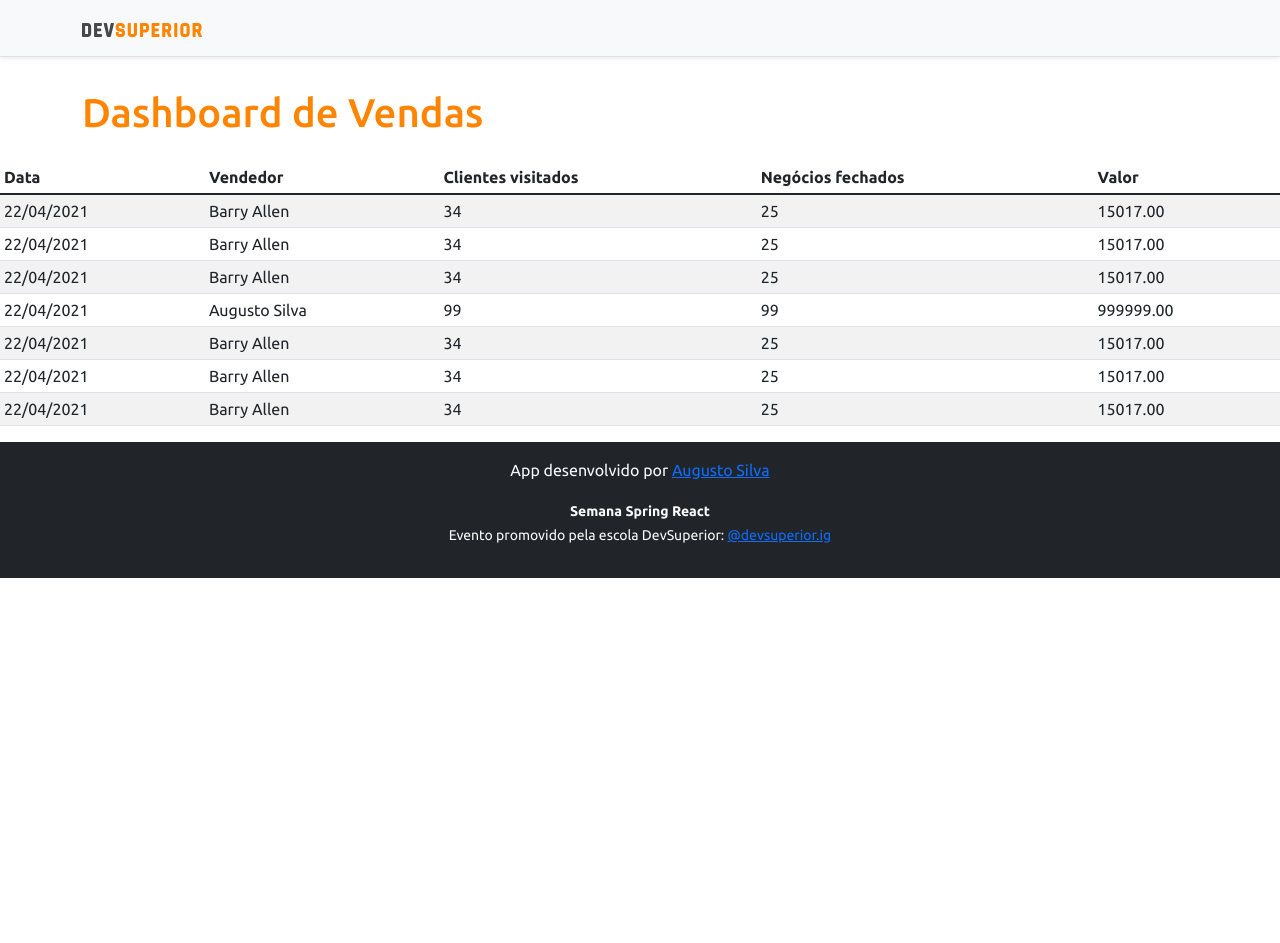
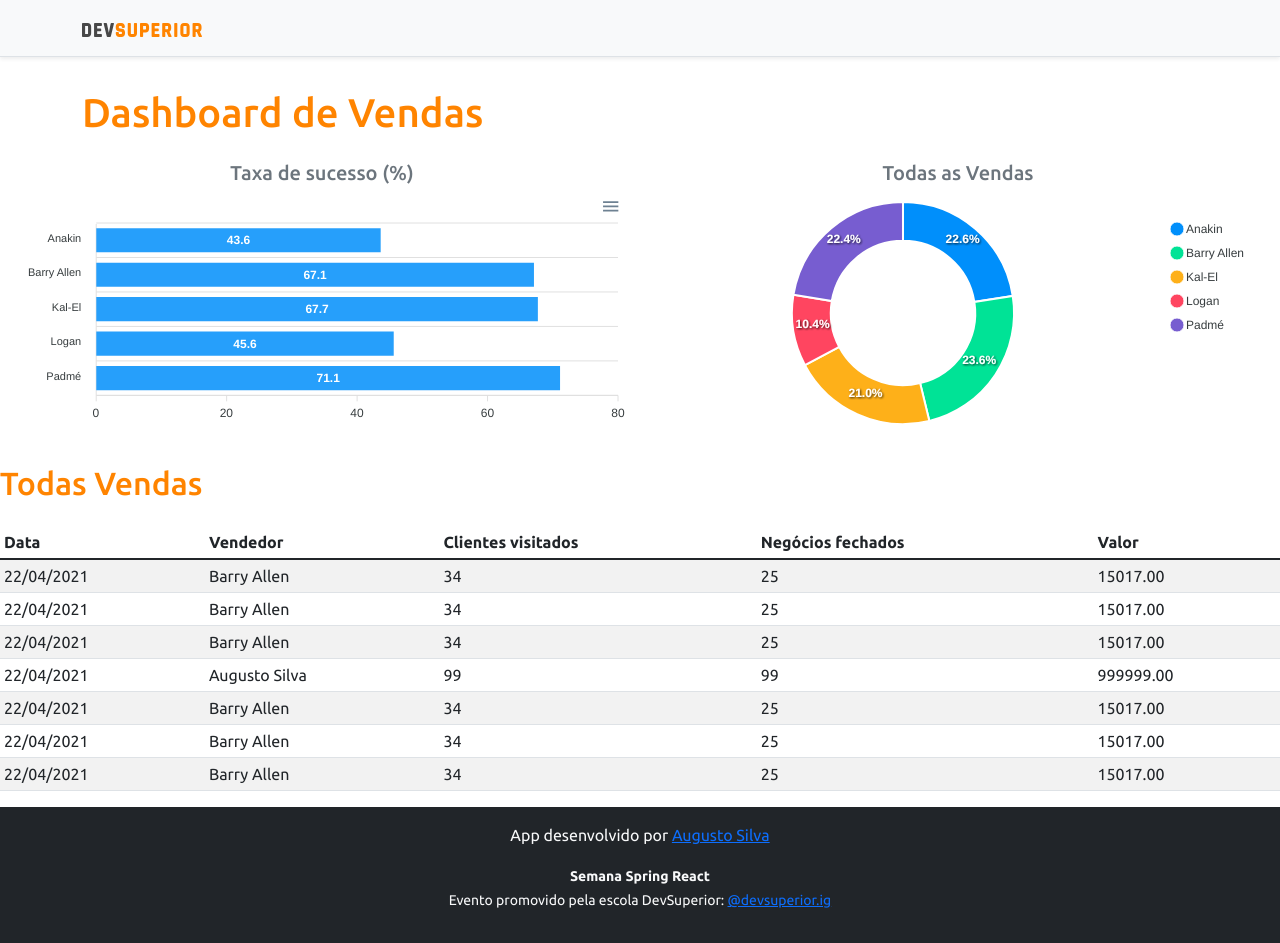
Before and after one commit to augustoOliveira1993/projeto-sds4, a React (Create React App) app in the folder frontend/: page / in a window 1280 px wide. Before the commit the page ends 800 px from the top, so only its background shows below. Built offline with nearby package versions, Linux system fonts and the light colour scheme.

Commit message:
Static charts

```diff
--- a/frontend/package.json
+++ b/frontend/package.json
@@ -10,8 +10,10 @@
     "@types/node": "^12.0.0",
     "@types/react": "^17.0.0",
     "@types/react-dom": "^17.0.0",
+    "apexcharts": "^3.28.1",
     "bootstrap": "^5.1.1",
     "react": "^17.0.2",
+    "react-apexcharts": "^1.3.9",
     "react-dom": "^17.0.2",
     "react-scripts": "4.0.3",
     "typescript": "^4.1.2",
--- a/frontend/src/App.tsx
+++ b/frontend/src/App.tsx
@@ -1,6 +1,8 @@
 import NavBar from "components/NavBar";
 import Footer from "components/Footer";
 import DataTable from "components/DataTable";
+import BarChart from "components/BarChart";
+import DonutChart from "components/DonutChart";
 
 function App() {
   return (
@@ -10,6 +12,22 @@
         <div className="container">
           <h1 className="text-primary py-3">Dashboard de Vendas</h1>
         </div>
+        <div className="row px-3">
+          <div className="col-sm-6">
+            <h5 className="text-center text-secondary">Taxa de sucesso (%)</h5>
+            <BarChart />
+          </div>
+
+          <div className="col-sm-6">
+            <h5 className="text-center text-secondary">Todas as Vendas</h5>
+            <DonutChart />
+          </div>
+        </div>
+
+        <div className="py-3">
+          <h2 className="text-primary">Todas Vendas</h2>
+        </div>
+
         <DataTable />
 
         <Footer />
--- /dev/null
+++ b/frontend/src/components/BarChart/index.tsx
@@ -0,0 +1,34 @@
+import Chart from "react-apexcharts";
+
+const BarChart = () => {
+  const options = {
+    plotOptions: {
+      bar: {
+        horizontal: true,
+      },
+    },
+  };
+
+  const mockData = {
+    labels: {
+      categories: ["Anakin", "Barry Allen", "Kal-El", "Logan", "Padmé"],
+    },
+    series: [
+      {
+        name: "% Sucesso",
+        data: [43.6, 67.1, 67.7, 45.6, 71.1],
+      },
+    ],
+  };
+
+  return (
+    <Chart
+      options={{ ...options, xaxis: mockData.labels }}
+      series={mockData.series}
+      type="bar"
+      height="240"
+    />
+  );
+};
+
+export default BarChart;
--- /dev/null
+++ b/frontend/src/components/DonutChart/index.tsx
@@ -0,0 +1,25 @@
+import Chart from "react-apexcharts";
+
+const DonutChart = () => {
+  const mockData = {
+    series: [477138, 499928, 444867, 220426, 473088],
+    labels: ["Anakin", "Barry Allen", "Kal-El", "Logan", "Padmé"],
+  };
+
+  const options = {
+    legend: {
+      show: true,
+    },
+  };
+
+  return (
+    <Chart
+      options={{ ...options, labels: mockData.labels }}
+      series={mockData.series}
+      type="donut"
+      height="240"
+    />
+  );
+};
+
+export default DonutChart;
```
Also changed, not shown: 1 other file (tests, documents, lock files or other folders).
